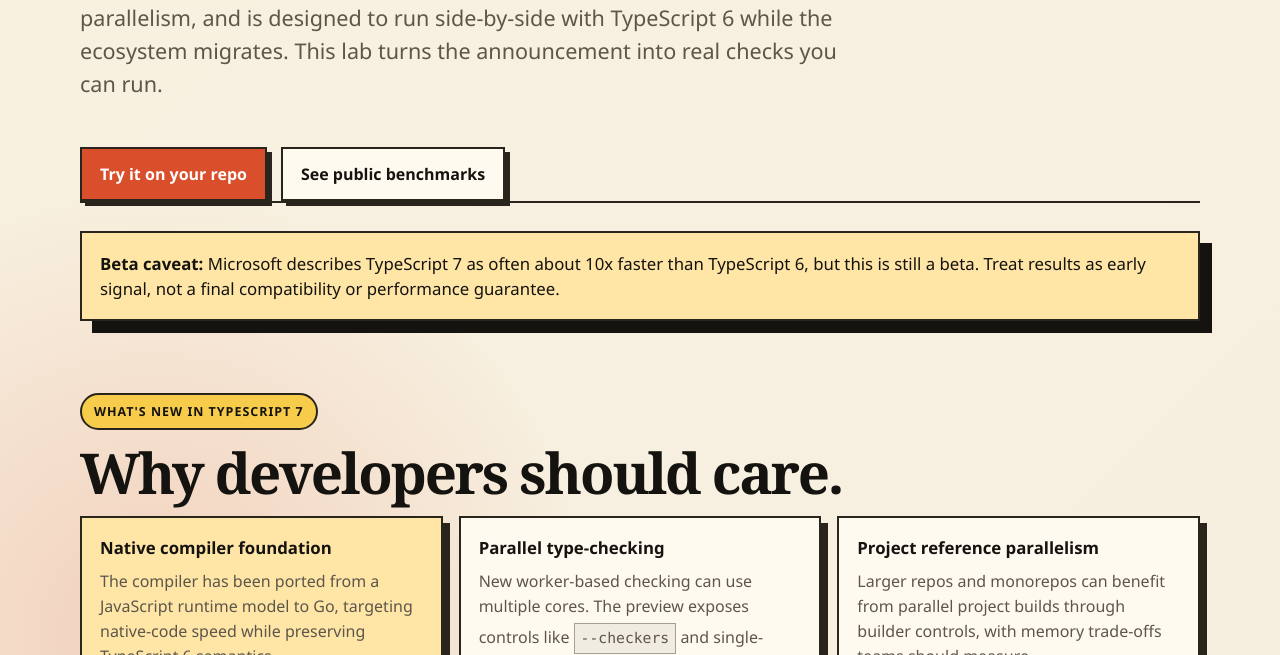
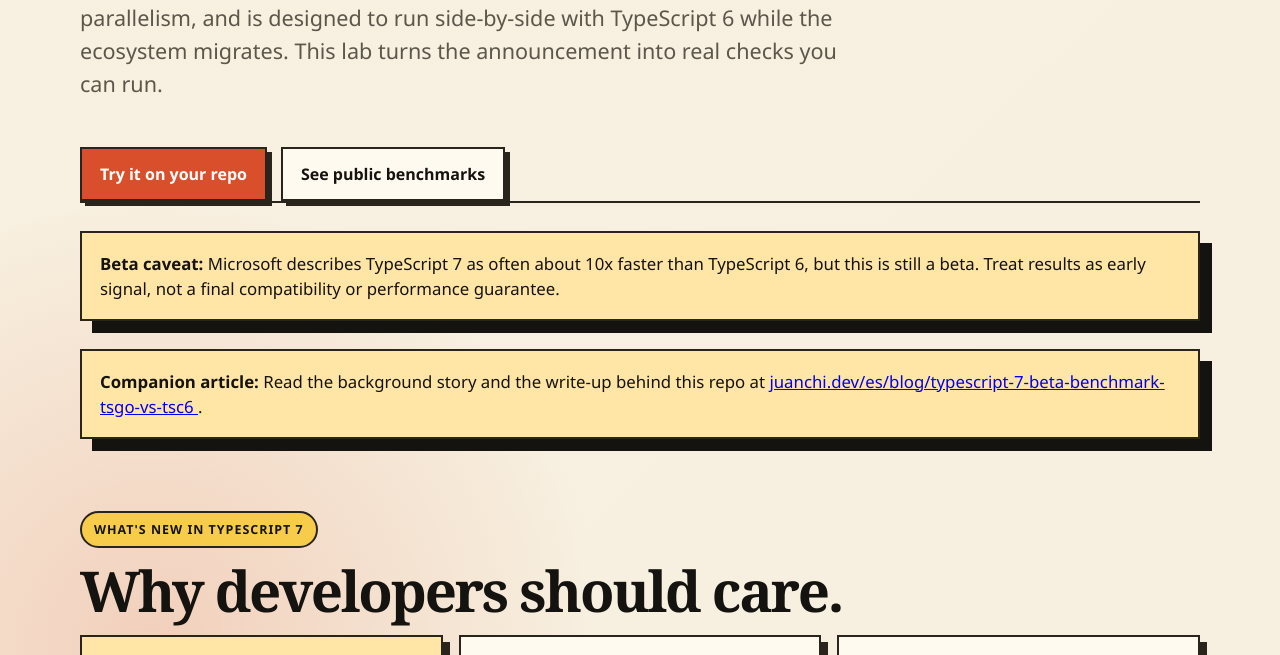
Before and after one commit to JuanTorchia/typescript7-demo, a website: page site/index.html in a window 1280 px wide. Shown: the part 445-1100 px from the top of the page. Drawn offline with Linux system fonts and the light colour scheme.

Commit message:
Add article and live site links

```diff
--- a/site/index.html
+++ b/site/index.html
@@ -32,6 +32,14 @@
         Microsoft describes TypeScript 7 as often about 10x faster than TypeScript 6, but
         this is still a beta. Treat results as early signal, not a final compatibility or
         performance guarantee.
+      </section>
+
+      <section class="notice">
+        <strong>Companion article:</strong>
+        Read the background story and the write-up behind this repo at
+        <a href="https://juanchi.dev/es/blog/typescript-7-beta-benchmark-tsgo-vs-tsc6">
+          juanchi.dev/es/blog/typescript-7-beta-benchmark-tsgo-vs-tsc6
+        </a>.
       </section>
 
       <section class="ts7-pitch">
```
Also changed, not shown: README.md.
